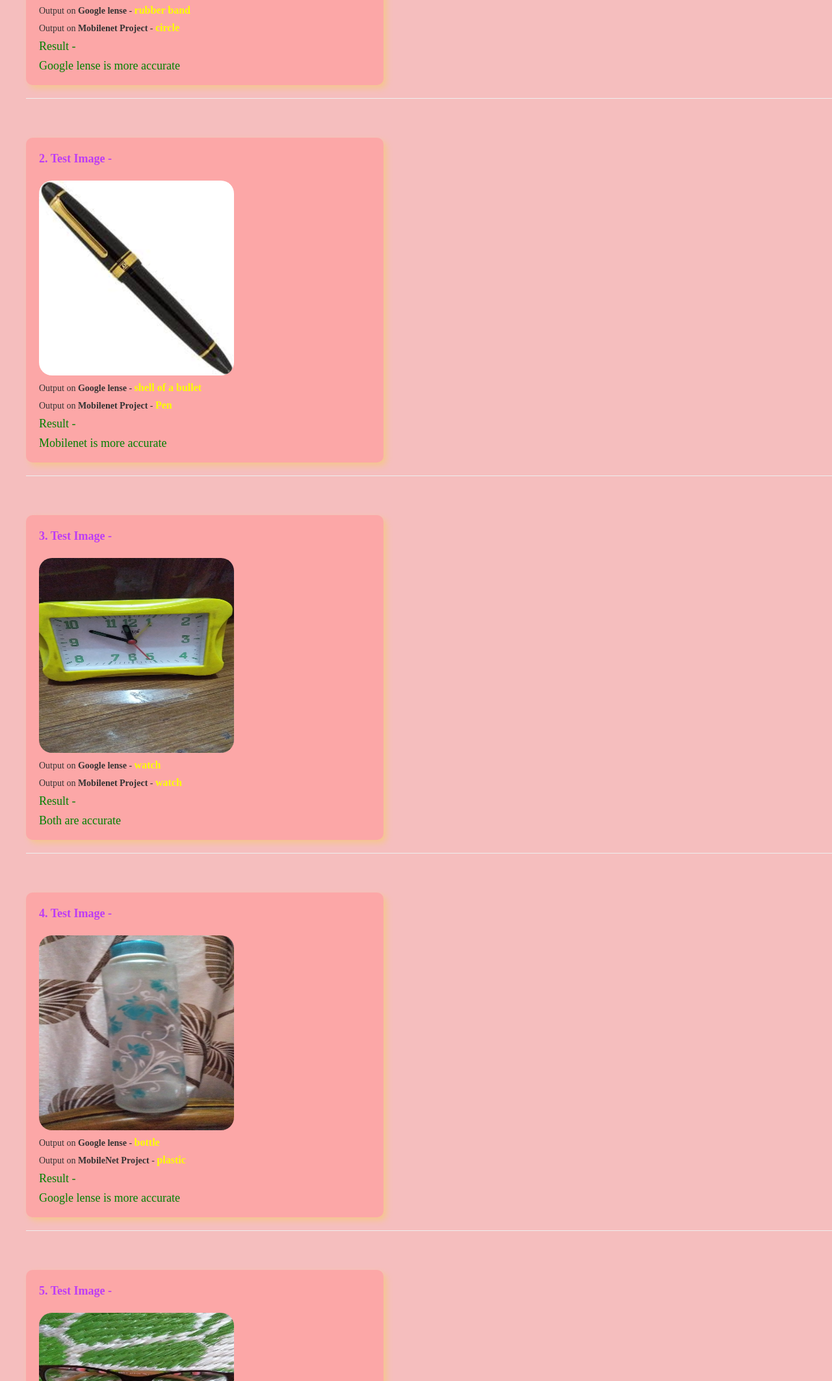
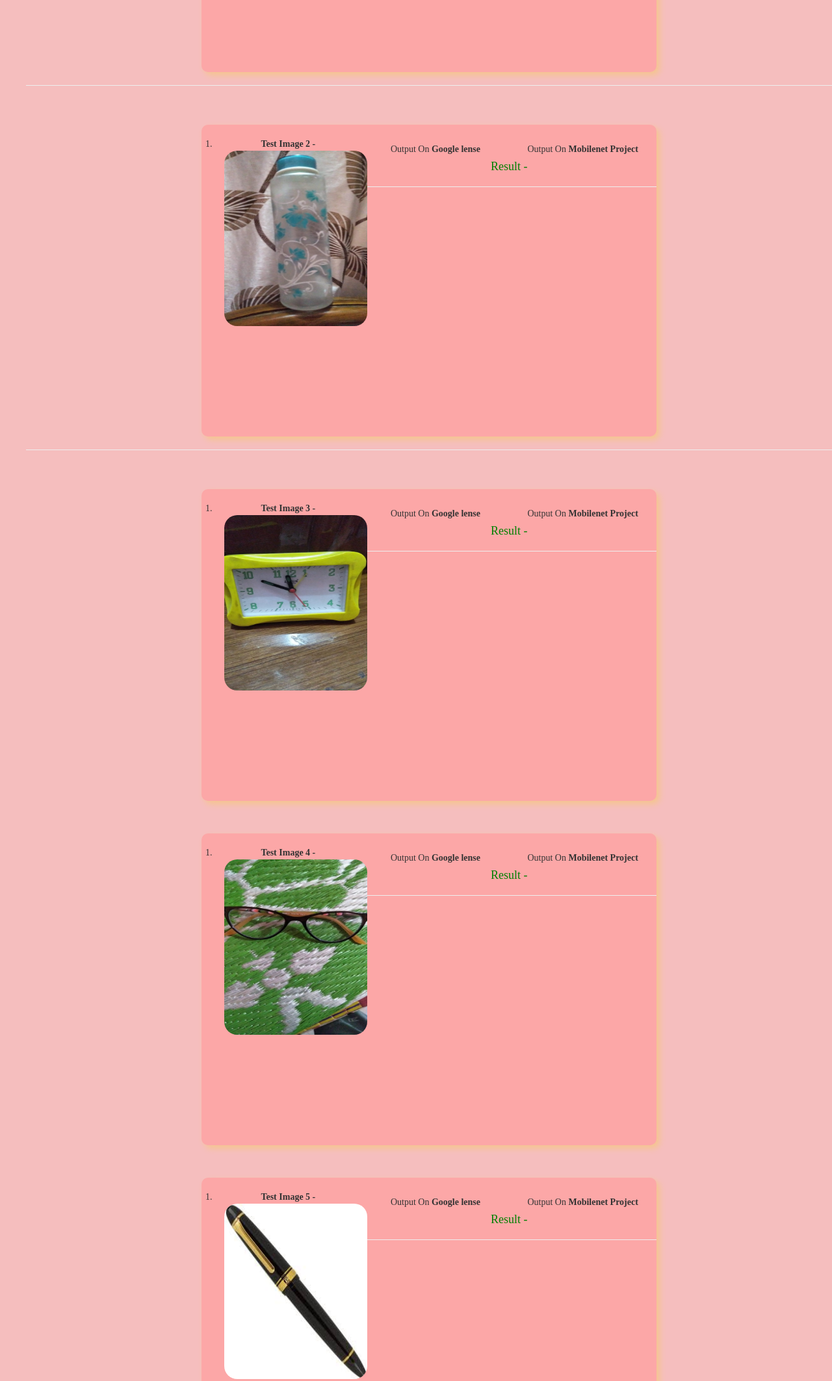
Before and after one commit to PRASASTIRAI/project-120, a plain HTML site: page index.html in a window 1280 px wide. Shown: the part 529-2655 px from the top of the page at 65% size. Drawn offline with nearby package versions, Linux system fonts and the light colour scheme; a web font is replaced by a local one.

Commit message:
Add files via upload

```diff
--- a/index.html
+++ b/index.html
@@ -11,6 +11,7 @@
     </head>
 
     <body>
+        <center>
       <div class="col-xs-12 header_div">
           <h2>
             CASE STUDY
@@ -27,22 +28,22 @@
         <br>
         <ol>
             <div class="text_images_and_result">
-
-                  <b class="text">1. Test Image - </b>
-                  <br>
-                  <br>
+              <li class="col-sm-4 col-xs-12">
+                  <b>Test Image 1 -</b>
                   <img src="band.jpeg" class="image-responsive">
-
-              <h5>Output on <b>Google lense</b> -
-                  <span class="root">rubber band</span>
+              </li>
+              <h5 class="col-sm-4 col-xs-12">
+                  Output On <b>Google lense</b>
+                  <span></span>
               </h5>
-              <h5>Output on <b>Mobilenet Project</b> -
-                  <span class="root">circle</span>
+              <h5 class="col-sm-4 col-xs-12">
+                  Output On <b>Mobilenet Project</b>
+                  <span></span>
               </h5>
-
               <div class="mini_result">
                 <h4>Result - </h4>
-                  <h4>Google lense is more accurate</h4>
+                 <hr>
+                 <h4></h4>
             </div>
             </div>
             <hr>
@@ -51,24 +52,25 @@
         <br>
         <ol>
             <div class="text_images_and_result">
-
-                <b class="text">2. Test Image - </b>
-                <br>
-                <br>
-                <img src="pen.jpg" class="image-responsive">
+                <li class="col-sm-4 col-xs-12">
+                    <b>Test Image 2 -</b>
+                    <img src="bottel.jpeg" class="image-responsive">
+                </li>
+                <h5 class="col-sm-4 col-xs-12">
+                    Output On <b>Google lense</b>
+                    <span></span>
+                </h5>
+                <h5 class="col-sm-4 col-xs-12">
+                    Output On <b>Mobilenet Project</b>
+                    <span></span>
+                </h5>
+                <div class="mini_result">
+                  <h4>Result - </h4>
+                   <hr>
+                   <h4></h4>
+              </div>
 
 
-            <h5>Output on <b>Google lense</b> -
-                <span class="root">shell of a bullet</span>
-            </h5>
-            <h5>Output on <b>Mobilenet Project</b> -
-                <span class="root">Pen</span>
-            </h5>
-
-            <div class="mini_result">
-                <h4>Result - </h4>
-                <h4>Mobilenet is more accurate</h4>
-            </div>
           </div>
           <hr>
       </ol>
@@ -76,83 +78,76 @@
       <br>
       <ol>
         <div class="text_images_and_result">
-
-                <b class="text">3. Test Image - </b>
-                <br>
-                <br>
+            <li class="col-sm-4 col-xs-12">
+                <b>Test Image 3 -</b>
                 <img src="watch.jpeg" class="image-responsive">
-
-            <h5>Output on <b>Google lense</b> -
-                <span class="root">watch</span>
+            </li>
+            <h5 class="col-sm-4 col-xs-12">
+                Output On <b>Google lense</b>
+                <span></span>
             </h5>
-            <h5>Output on <b>Mobilenet Project</b> -
-                <span class="root">watch</span>
+            <h5 class="col-sm-4 col-xs-12">
+                Output On <b>Mobilenet Project</b>
+                <span></span>
             </h5>
-
             <div class="mini_result">
               <h4>Result - </h4>
-                <h4>Both are accurate</h4>
+               <hr>
+               <h4></h4>
           </div>
-          </div>
-          <hr>
       </ol>
       <br>
       <br>
       <ol>
         <div class="text_images_and_result">
-
-                <b class="text">4. Test Image - </b>
-                <br>
-                <br>
-                <img src="bottel.jpeg" class="image-responsive">
-
-
-            <h5>Output on <b>Google lense</b> -
-                <span class="root">bottle</span>
+            <li class="col-sm-4 col-xs-12">
+                <b>Test Image 4 -</b>
+                <img src="specs.jpeg" class="image-responsive">
+            </li>
+            <h5 class="col-sm-4 col-xs-12">
+                Output On <b>Google lense</b>
+                <span></span>
             </h5>
-            <h5>Output on <b>MobileNet Project</b> -
-                <span class="root">plastic</span>
+            <h5 class="col-sm-4 col-xs-12">
+                Output On <b>Mobilenet Project</b>
+                <span></span>
             </h5>
-
             <div class="mini_result">
               <h4>Result - </h4>
-                <h4>Google lense is more accurate</h4>
+               <hr>
+               <h4></h4>
           </div>
-          </div>
-          <hr>
       </ol>
       <br>
       <br>
       <ol>
         <div class="text_images_and_result">
-
-                <b class="text">5. Test Image - </b>
-                <br>
-                <br>
-                <img src="specs.jpeg" class="image-responsive">
-
-
-            <h5>Output on <b>Google lense</b> -
-                <span class="root">specs</span>
+            <li class="col-sm-4 col-xs-12">
+                <b>Test Image 5 -</b>
+                <img src="pen.jpg" class="image-responsive">
+            </li>
+            <h5 class="col-sm-4 col-xs-12">
+                Output On <b>Google lense</b>
+                <span></span>
             </h5>
-            <h5>Output on <b>Mobilenet Project</b> -
-                <span class="root">specs</span>
+            <h5 class="col-sm-4 col-xs-12">
+                Output On <b>Mobilenet Project</b>
+                <span></span>
             </h5>
-
             <div class="mini_result">
               <h4>Result - </h4>
-                <h4>both are accurate</h4>
+               <hr>
+               <h4></h4>
           </div>
-          </div>
-          <hr>
       </ol>
       <br>
       <br>
       <ol>
           <div class="result">
               <h3>I have tested 5 images</h3>
-              <h3>Mobilnet has got 3 correct, and Google lense has  got 4 correct. So according to my case study Google lense is more accurate.</h3>
+              <h3></h3>
           </div>
       </ol>
-    <script async src="https://drv.tw/inc/wd.js"></script></body>
+    <script async src="https://drv.tw/inc/wd.js"></script>
+</center></body>
 </html>
--- a/style.css
+++ b/style.css
@@ -4,16 +4,16 @@ body{
 }
 
 .image-responsive{
-    height: 300px;
-    width: 300px;
+    height: 270px;
+    width: 220px;
     border-radius: 20px;
 
 }
 
 .text_images_and_result{
     box-shadow: 5px 5px 10px rgb(245, 197, 143);
-    height: 500px;
-    width: 550px;
+    height: 480px;
+    width: 700px;
     background-color: rgb(252, 167, 167);
     border-radius: 10px;
     padding-left: 20px;
```
Lines whose indentation alone changed are shown as unchanged.
